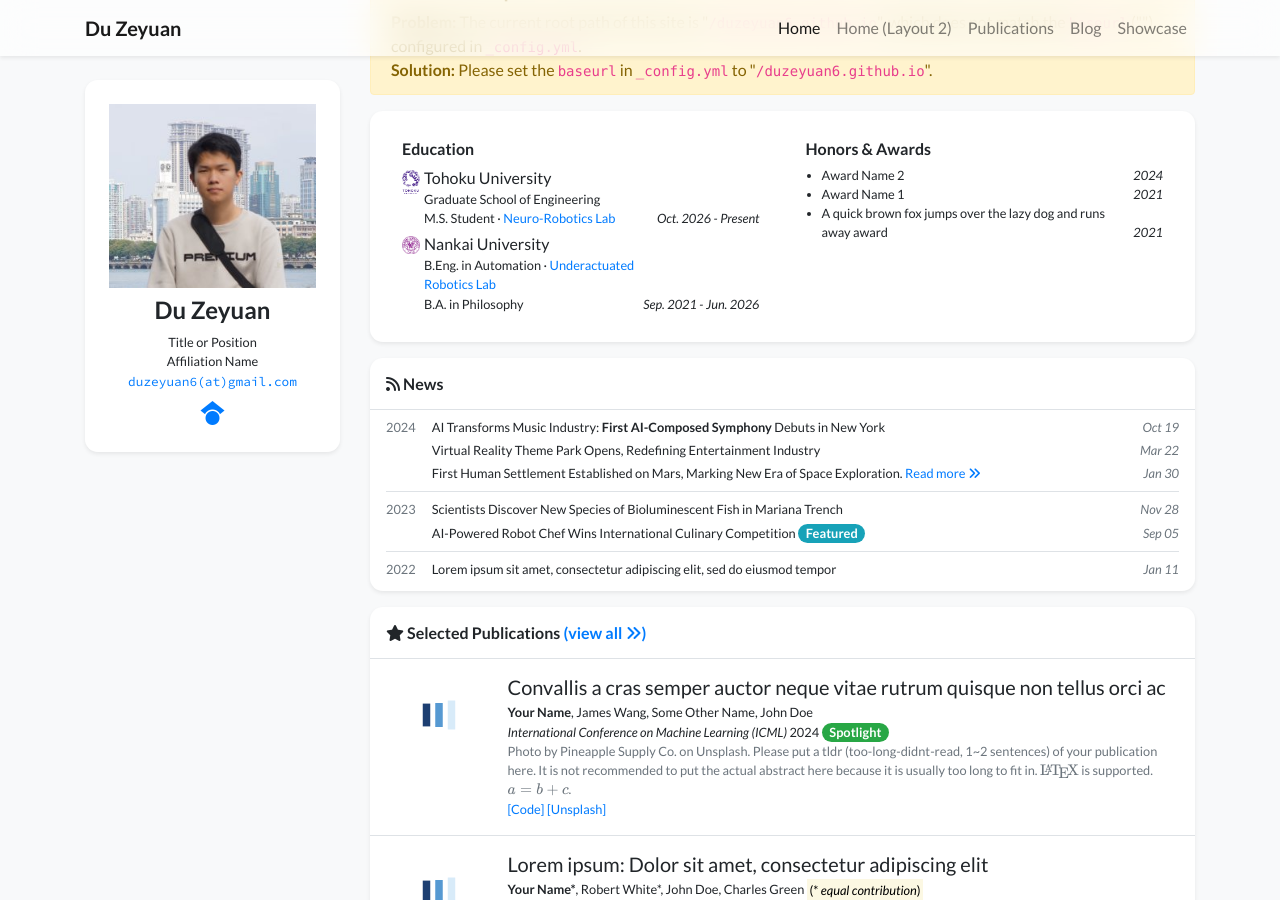
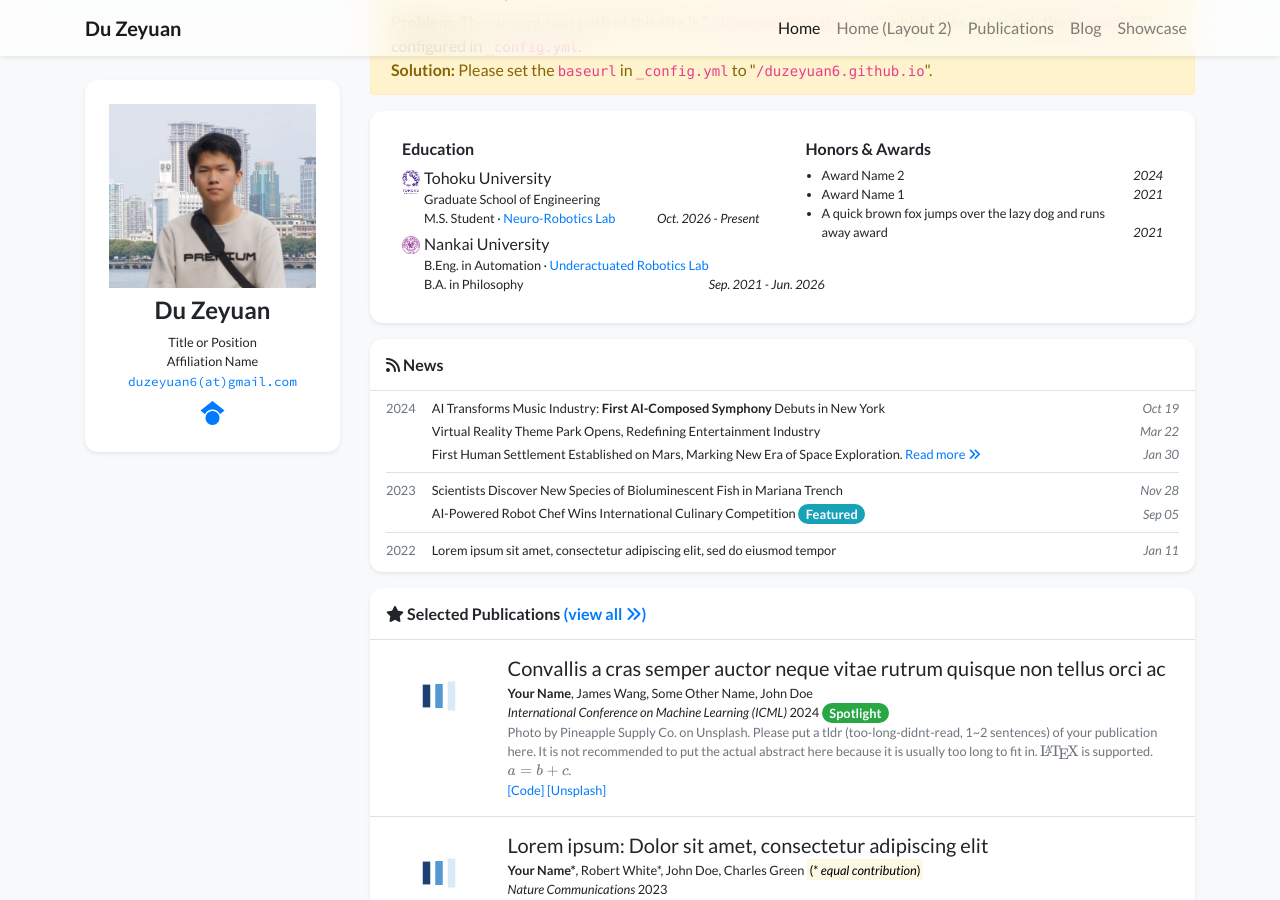
Before and after one commit to duzeyuan6/duzeyuan6.github.io, a Jekyll site: the page built from index.html, in a window 1280 px wide and 900 px high, scrolled down 397 px. Built offline with Jekyll 4.4.1, drawn with Linux system fonts in a browser that asks for light colours; nearby versions of some CDN libraries; a style sheet for code colours, icons or effects is not loaded.

Commit message:
Update profile.yml

```diff
--- a/_data/profile.yml
+++ b/_data/profile.yml
@@ -41,10 +41,9 @@ education:
   date: Oct. 2026 - Present
 
 - name: Nankai University
-  logo: assets/images/badges/nankai.jpg
+  logo: /assets/images/badges/nankai.jpg
   position: >-
-    B.Eng. in Automation ·
-    <a href="https://url.nankai.edu.cn/" target="_blank">Underactuated Robotics Lab</a> <br/>
+    <span style="white-space: nowrap;">B.Eng. in Automation · <a href="https://url.nankai.edu.cn/" target="_blank">Underactuated Robotics Lab</a></span><br/>
     B.A. in Philosophy
   date: Sep. 2021 - Jun. 2026
 
```
